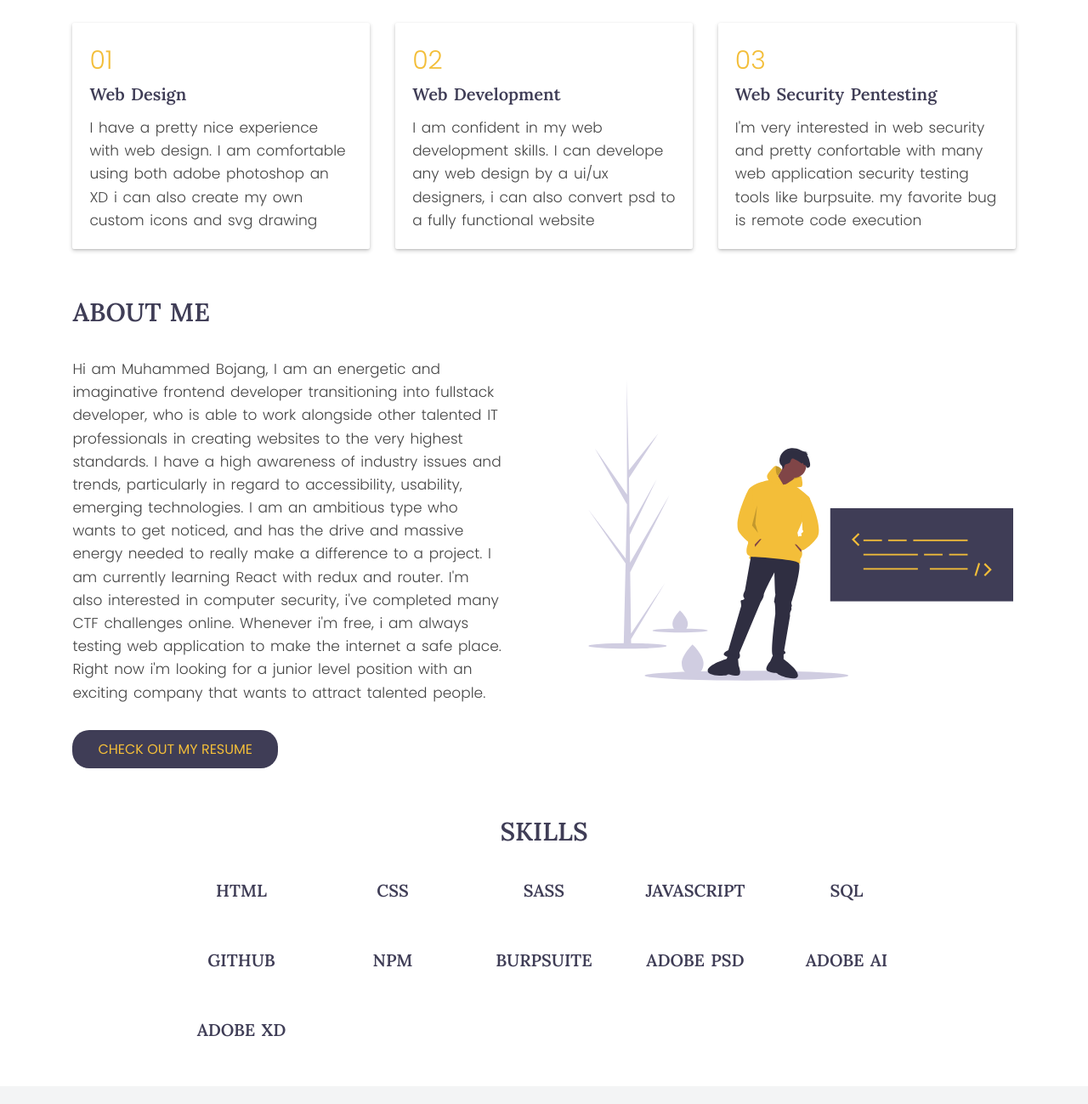
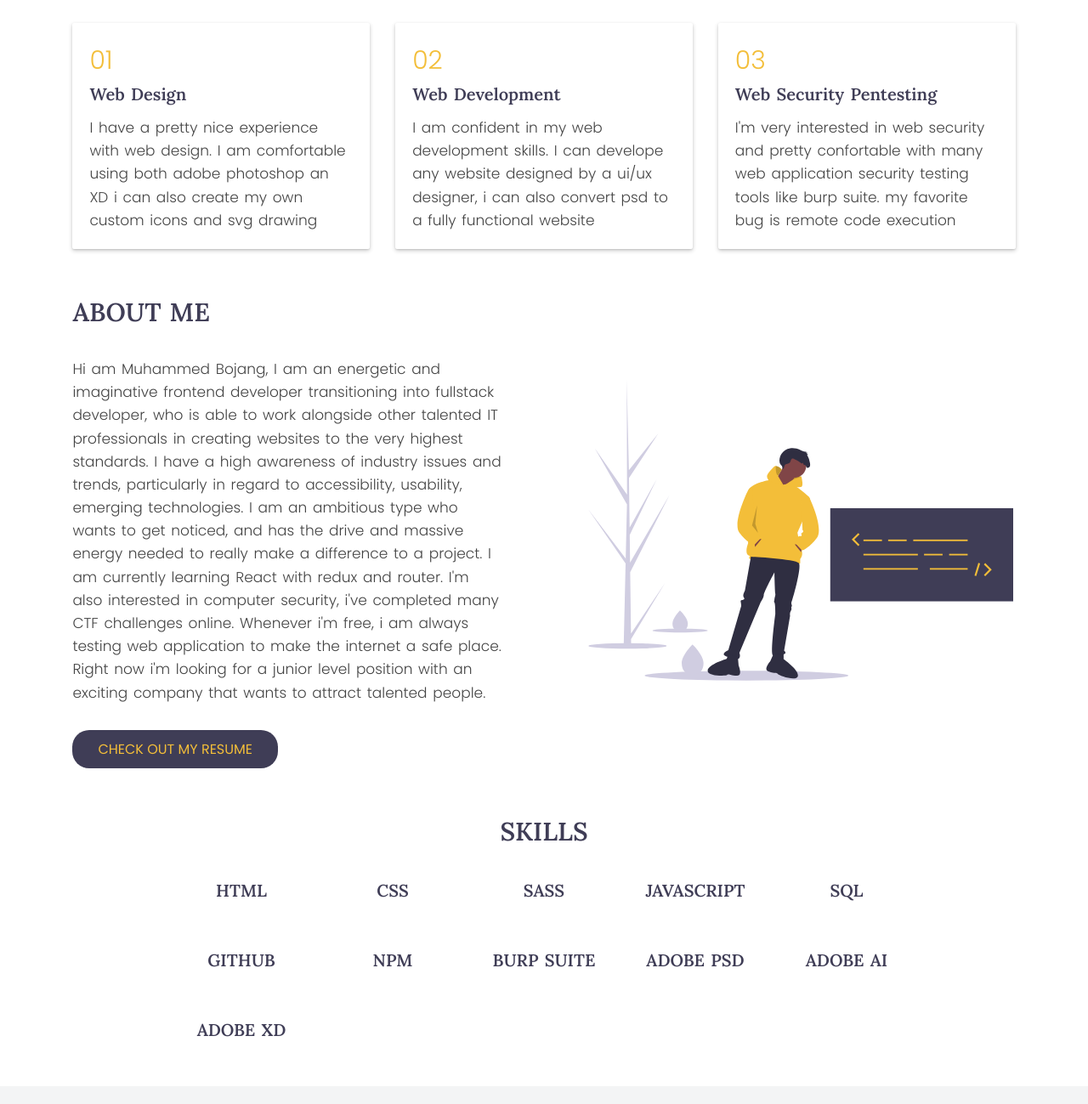
Before and after one commit to zerobug110/muhammed-portfolio, a website: page index.html in a window 1280 px wide. Shown: the part 901-2200 px from the top of the page at 85% size. Drawn offline with Linux system fonts and the light colour scheme.

```diff
--- a/index.html
+++ b/index.html
@@ -79,14 +79,14 @@
                 <div class="services__info">
                     <p class="services__no">02</p>
                     <p class="services__heading">web development</p>
-                    <p class="services__description">I am confident in my web development skills. I can develope any web design by a ui/ux designers, i can also convert psd to a fully functional website</p>
+                    <p class="services__description">I am confident in my web development skills. I can develope any website designed by a ui/ux designer, i can also convert psd to a fully functional website</p>
                 </div>
             </div>
             <div class="services__content">
                 <div class="services__info">
                     <p class="services__no">03</p>
                     <p class="services__heading">web security pentesting</p>
-                    <p class="services__description">I'm very interested in web security and pretty confortable with many web application security testing tools like burpsuite. my favorite bug is remote code execution </p>
+                    <p class="services__description">I'm very interested in web security and pretty confortable with many web application security testing tools like burp suite. my favorite bug is remote code execution </p>
                 </div>
             </div>
         </div>
@@ -118,7 +118,7 @@
             <p class="skills__tech">sql</p>
             <p class="skills__tech">github</p>
             <p class="skills__tech">npm</p>
-            <p class="skills__tech">burpsuite</p>
+            <p class="skills__tech">burp suite</p>
             <p class="skills__tech">adobe psd</p>
             <p class="skills__tech">adobe ai</p>
             <p class="skills__tech">adobe xd</p>
```
